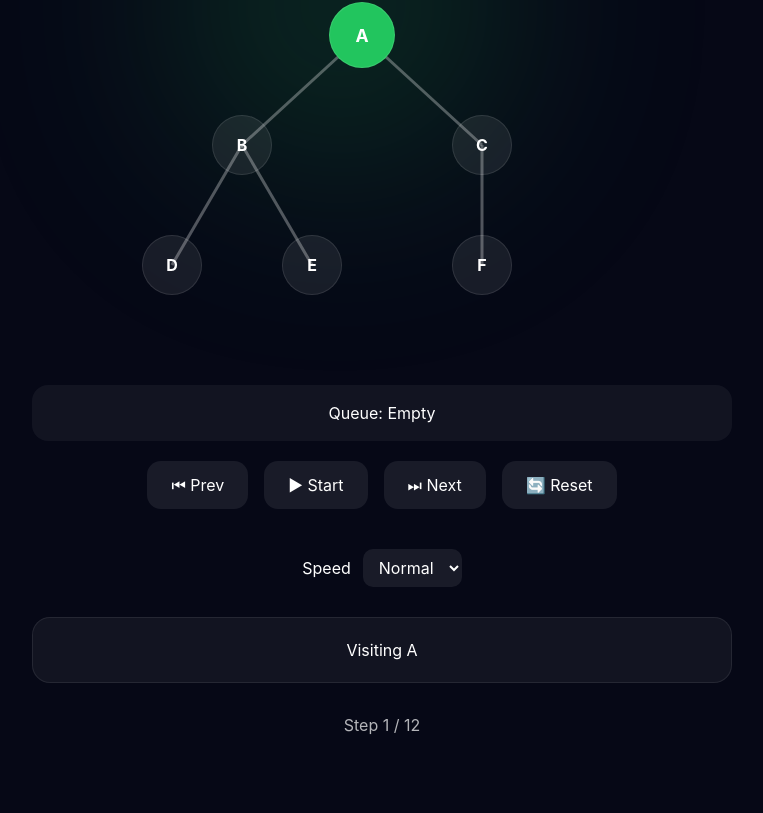
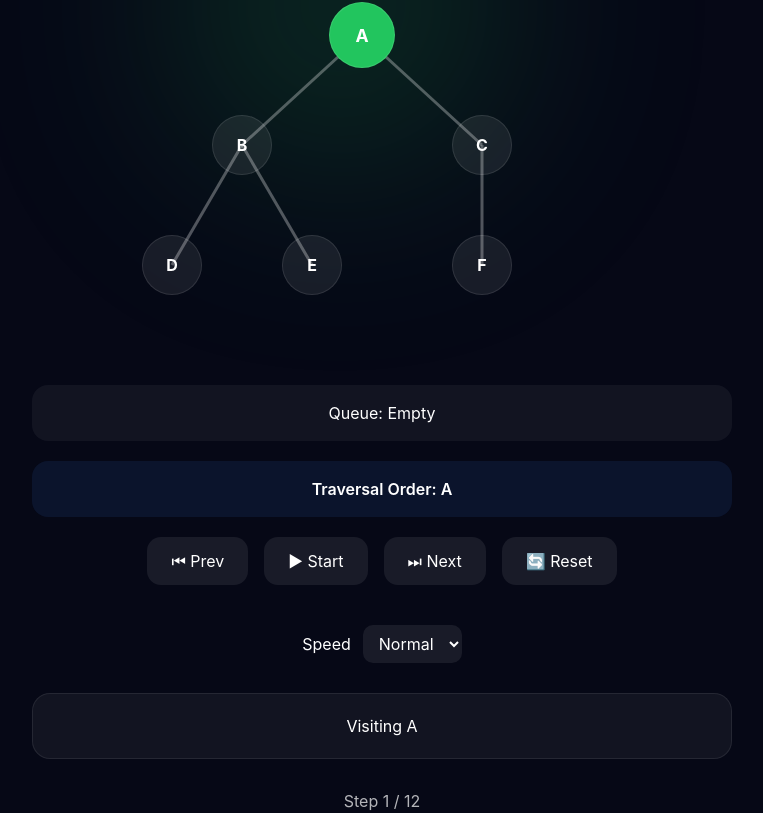
Before and after one commit to djabranemmd/algo-lab, a React (Vite) app: page /algorithm/bfs in a window 1280 px wide. Shown: the part 744-1557 px from the top of the page, without its empty margins (258-1021 px from the left). Before the commit the page ends 1481 px from the top, so only its background shows below. Built offline with nearby package versions, Linux system fonts and the light colour scheme.

Commit message:
feat: add traversal order visualization to bfs

```diff
--- a/src/algorithms/bfs.js
+++ b/src/algorithms/bfs.js
@@ -13,6 +13,8 @@ export function generateBFSSteps() {
   const visited =
     new Set();
 
+  const traversal = [];
+
   const steps = [];
 
   while (queue.length) {
@@ -27,13 +29,23 @@ export function generateBFSSteps() {
 
     visited.add(current);
 
+    traversal.push(current);
+
     steps.push({
       current,
+
       queue: [...queue],
+
       visited: [
         ...visited,
       ],
-      description: `Visiting ${current}`,
+
+      traversal: [
+        ...traversal,
+      ],
+
+      description:
+        `Visiting ${current}`,
     });
 
     graph[current].forEach(
@@ -52,11 +64,19 @@ export function generateBFSSteps() {
 
     steps.push({
       current,
+
       queue: [...queue],
+
       visited: [
         ...visited,
       ],
-      description: `Added neighbors of ${current} to queue`,
+
+      traversal: [
+        ...traversal,
+      ],
+
+      description:
+        `Added neighbors of ${current} to queue`,
     });
   }
 
--- a/src/components/algorithm/BFSVisualizer.jsx
+++ b/src/components/algorithm/BFSVisualizer.jsx
@@ -157,6 +157,14 @@ function BFSVisualizer() {
           : "Empty"}
       </div>
 
+          <div className="traversal-box">
+  Traversal Order:
+  {" "}
+  {step.traversal.join(
+    " → "
+  )}
+          </div>
+
       <PlaybackControls
         isPlaying={
           playback.isPlaying
--- a/src/data/algorithms.js
+++ b/src/data/algorithms.js
@@ -30,7 +30,7 @@ export const algorithms = [
     title: "BFS",
     slug: "bfs",
     category: "Graph",
-    available: false,
+    available: true,
     description:
       "Breadth First Search traversal.",
   },
--- a/src/styles/globals.css
+++ b/src/styles/globals.css
@@ -656,3 +656,22 @@ body {
 
   text-align: center;
 }
+
+.traversal-box {
+  max-width: 700px;
+
+  margin: 20px auto;
+
+  padding: 16px;
+
+  border-radius: 16px;
+
+  background: rgba(59,
+      130,
+      246,
+      0.1);
+
+  text-align: center;
+
+  font-weight: 600;
+}
```
